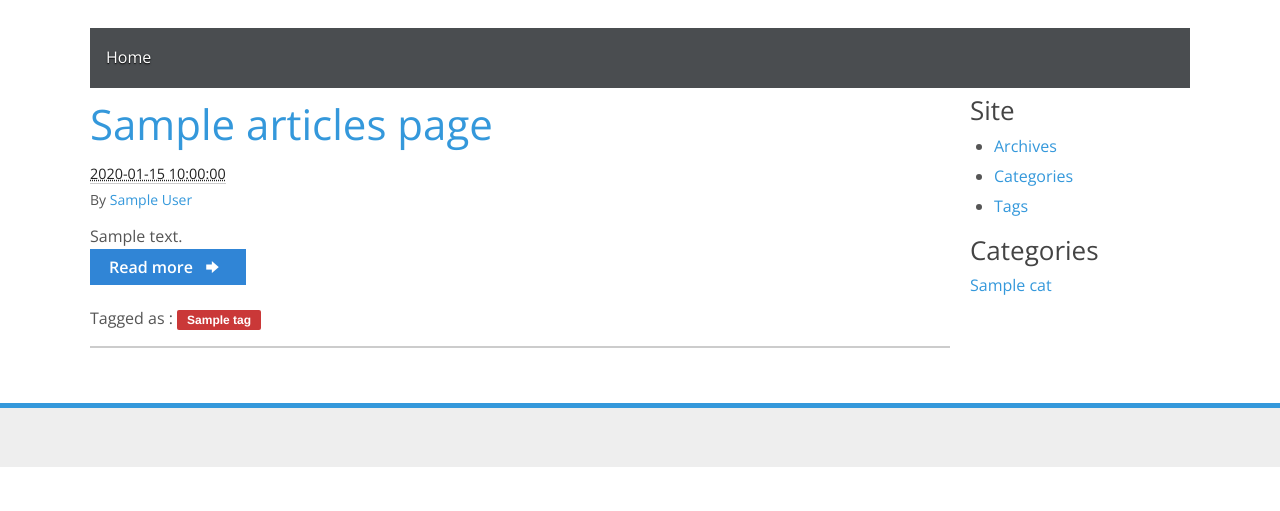
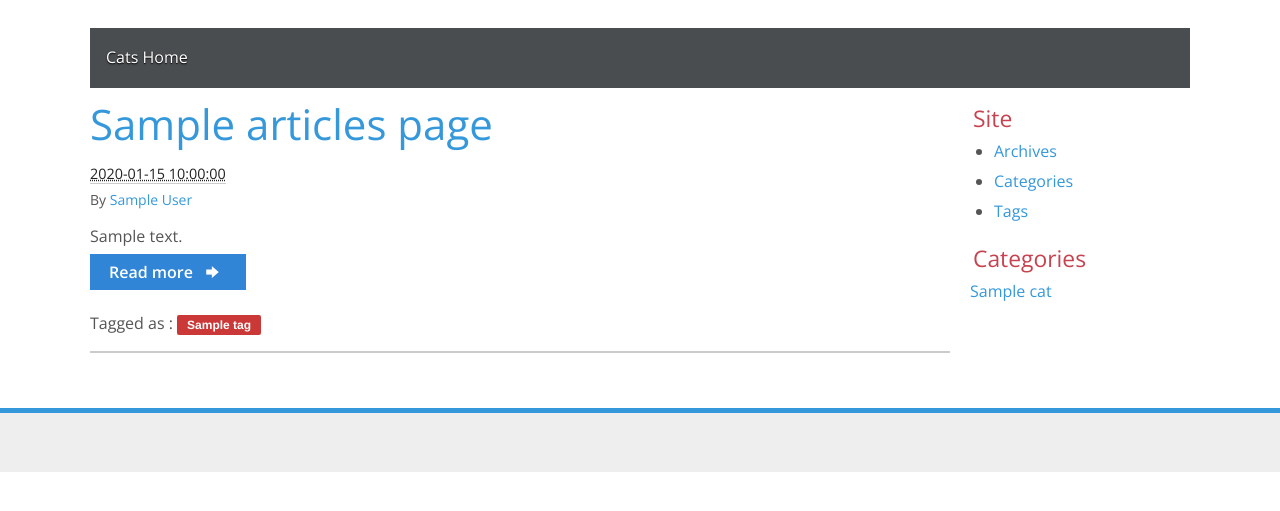
Before and after one commit to boyaziqi/CatsAction, a Python web app: template gum/templates/index.html in a window 1280 px wide. Shown: the top 511 px of the page. Run offline with Jinja, Linux system fonts and the light colour scheme; the template is opened without the code that fills it: most values are stand-ins (such as "Sample title", 1, 10 or a date in 2020).

Commit message:
adjust style

```diff
--- a/gum/static/style.css
+++ b/gum/static/style.css
@@ -213,3 +213,19 @@ ul.blank {
 @media only screen and (max-width: 600px) {
   #banner h1 a {font-size:22px!important; line-height:24px;}
 }
+
+#sidebar h4 {
+    color: #C74350;
+    font-size: 1.429em;
+    margin-top: .75em;
+    margin-bottom: .25em;
+    padding: 0 3px;
+}
+
+#post-list div.entry-content {
+    max-height: 182px;
+    overflow: hidden;
+}
+#post-list div.medium {
+    margin-top: 5px;
+}
--- a/gum/templates/base.html
+++ b/gum/templates/base.html
@@ -89,7 +89,7 @@
               <a href="#" gumby-trigger="#navigation &gt; ul" class="toggle"><i class="icon-menu"></i></a>
 
               <ul class="columns">
-                <li><a href="{{ SITEURL }}/">Home</a></li>
+                <li><a href="{{ SITEURL }}/">Cats Home</a></li>
 
             {% for title, link in MENUITEMS %}
                 <li><a href="{{ link }}">{{ title }}</a></li>
--- a/gum/templates/sidebar.html
+++ b/gum/templates/sidebar.html
@@ -1,4 +1,4 @@
-<div class="three columns">
+<div class="three columns" id="sidebar">
 
 <h4>Site</h4>
 
--- a/pelicanconf.py
+++ b/pelicanconf.py
@@ -44,5 +44,6 @@ GITHUB_URL = 'https://github.com/boyaziqi'
 WEIBO_URL = 'http://weibo.com/boyziqi/home?wvr=5'
 LINKEDIN_URL = 'https://www.linkedin.com/feed/'
 GOOGLEPLUS_URL = 'https://plus.google.com/u/0/'
-DISPLAY_PAGES_MENU = True
+DISPLAY_PAGES_ON_MENU = False
+DISPLAY_CATEGORIES_ON_MENU = False
 DEFAULT_PAGINATION = 5
```
